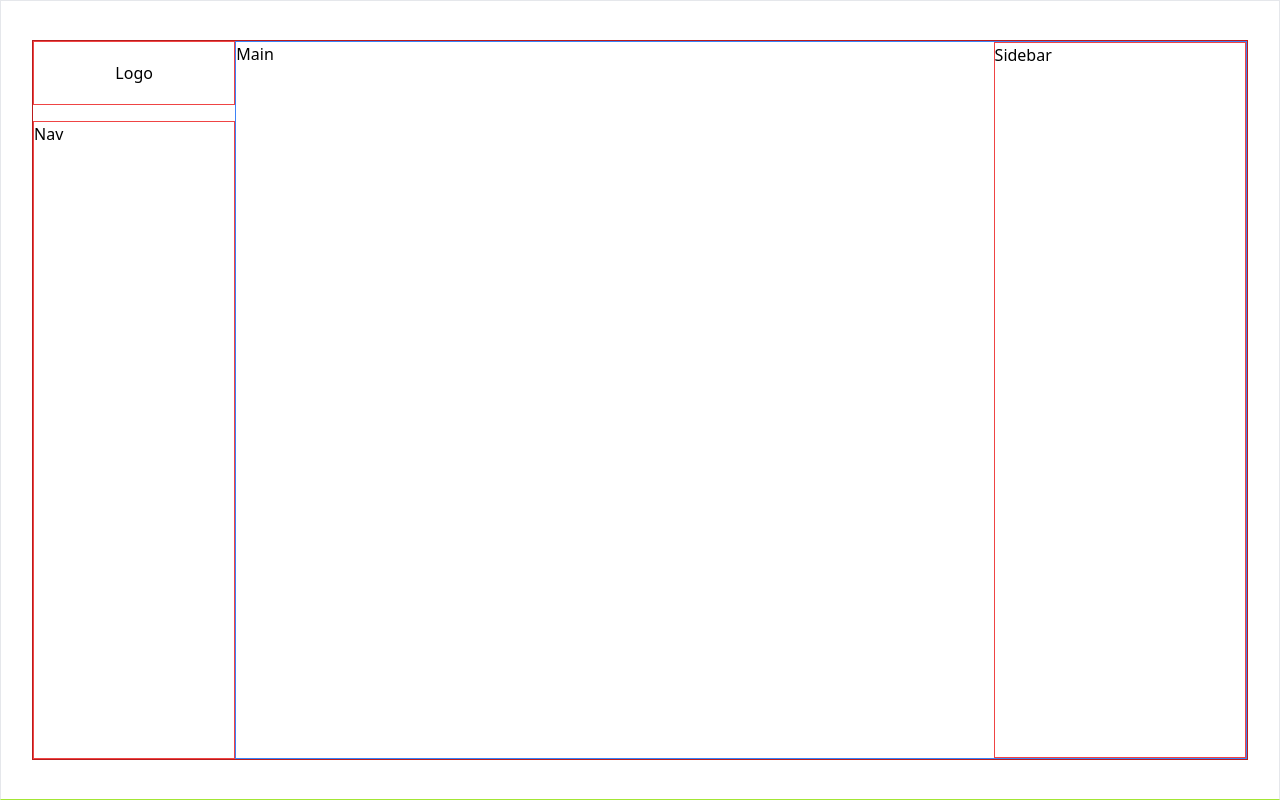
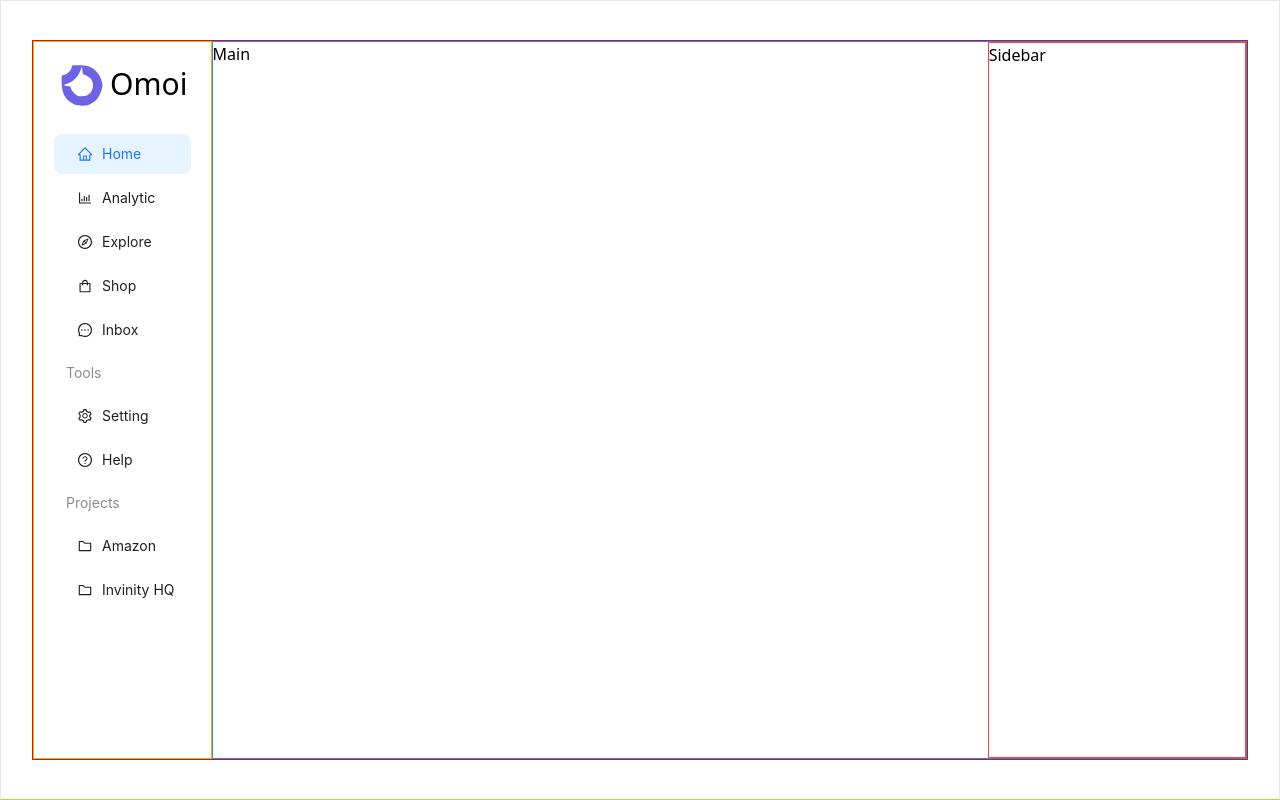
Before and after one commit to abhi-j0407/raftlabs-dashboard, a React (Vite) app: page / in a window 1280 px wide. Built offline with nearby package versions, Linux system fonts and the light colour scheme.

Commit message:
Sidebar added

```diff
--- a/package.json
+++ b/package.json
@@ -10,6 +10,7 @@
     "preview": "vite preview"
   },
   "dependencies": {
+    "@ant-design/icons": "^5.2.6",
     "antd": "^5.9.4",
     "react": "^18.2.0",
     "react-dom": "^18.2.0"
--- a/src/components/Menu/Menu.jsx
+++ /dev/null
@@ -1,10 +0,0 @@
-const Menu = () => {
-  return (
-    <div className=" w-1/6 flex flex-col gap-4">
-      <div className=" min-h-[4rem] border border-red-500 grid place-content-center">Logo</div>
-      <div className=" border border-red-500 flex-grow">Nav</div>
-    </div>
-  );
-};
-
-export default Menu;
--- /dev/null
+++ b/src/components/Menu/SideMenu.jsx
@@ -0,0 +1,71 @@
+import Sider from "antd/es/layout/Sider";
+import { menuItems } from "../../constants";
+import { Button, Menu } from "antd";
+import { useState } from "react";
+
+function getItem(label, key, icon, children, type) {
+  return {
+    key,
+    icon,
+    children,
+    label,
+    type,
+  };
+}
+
+const SideMenu = () => {
+
+  const items = menuItems.map((menuItem) =>
+    getItem(
+      menuItem.title,
+      menuItem.title,
+      menuItem.icon,
+      menuItem.children?.map((child) =>
+        getItem(child.title, child.title, child.icon),
+      ),
+      menuItem.type,
+    ),
+  );
+
+  return (
+    <div className=" flex flex-col gap-4  px-4 md:px-0 py-2 border border-yellow-500">
+      <div className=" flex min-h-[4rem] items-center justify-start text-center">
+        <svg
+          version="1.0"
+          xmlns="http://www.w3.org/2000/svg"
+          width="45.000000pt"
+          height="45.000000pt"
+          viewBox="0 0 70.000000 72.000000"
+          preserveAspectRatio="xMidYMid meet"
+        >
+          <g
+            transform="translate(0.000000,72.000000) scale(0.100000,-0.100000)"
+            fill="#6E62E5"
+            stroke="none"
+          >
+            <path
+              d="M250 537 c0 -31 -53 -86 -90 -93 l-30 -6 0 -78 c0 -127 38 -204 127
+-256 40 -23 60 -28 118 -28 61 -1 76 3 115 28 25 16 53 39 64 50 30 34 66 123
+66 166 0 58 -40 140 -89 182 -50 43 -104 58 -205 58 -72 0 -76 -1 -76 -23z
+m145 -87 c20 0 74 -34 89 -56 38 -54 26 -135 -25 -179 -25 -20 -41 -25 -86
+-25 -51 0 -58 3 -94 39 -22 21 -39 48 -39 60 0 17 -6 21 -32 21 -56 0 -62 15
+-13 28 63 17 127 78 156 150 l24 57 3 -47 c2 -33 7 -48 17 -48z"
+            />
+          </g>
+        </svg>
+        <a href="#" className="pt-1 text-3xl md:hidden">
+          Omoi
+        </a>
+      </div>
+      <Menu
+          items={items}
+          className=" "
+          mode="inline"
+          defaultSelectedKeys="Home"
+        style={{ border: 'none' }}
+        />
+    </div>
+  );
+};
+
+export default SideMenu;
--- a/src/components/index.js
+++ b/src/components/index.js
@@ -1,3 +1,3 @@
-export { default as Menu } from "./Menu/Menu";
+export { default as SideMenu } from "./Menu/SideMenu";
 export { default as Main } from "./Main/Main";
 export { default as Sidebar } from "./Sidebar/Sidebar";
--- /dev/null
+++ b/src/constants/index.jsx
@@ -0,0 +1,60 @@
+import {
+  BarChartOutlined,
+  CompassOutlined,
+  FolderOutlined,
+  HomeOutlined,
+  MessageOutlined,
+  QuestionCircleOutlined,
+  SettingOutlined,
+  ShoppingOutlined,
+} from "@ant-design/icons";
+
+export const menuItems = [
+  {
+    title: "Home",
+    icon: <HomeOutlined />,
+  },
+  {
+    title: "Analytic",
+    icon: <BarChartOutlined />,
+  },
+  {
+    title: "Explore",
+    icon: <CompassOutlined />,
+  },
+  {
+    title: "Shop",
+    icon: <ShoppingOutlined />,
+  },
+  {
+    title: "Inbox",
+    icon: <MessageOutlined />,
+  },
+  {
+    title: "Tools",
+    type: "group",
+    children: [
+      {
+        title: "Setting",
+        icon: <SettingOutlined />,
+      },
+      {
+        title: "Help",
+        icon: <QuestionCircleOutlined />,
+      },
+    ],
+  },{
+    title: "Projects",
+    type: "group",
+    children: [
+      {
+        title: "Amazon",
+        icon: <FolderOutlined />,
+      },
+      {
+        title: "Invinity HQ",
+        icon: <FolderOutlined />,
+      },
+    ],
+  },
+];
--- a/src/pages/Dashboard.jsx
+++ b/src/pages/Dashboard.jsx
@@ -1,9 +1,9 @@
-import { Main, Menu, Sidebar } from "../components";
+import { Main, SideMenu, Sidebar } from "../components";
 
 const Dashboard = () => {
   return (
     <main className="flex border border-red-700 min-h-[90vh] w-[95vw] md:w-full">
-      <Menu />
+      <SideMenu />
       <div className=" flex-grow border border-blue-500 flex md:flex-col">
         <Main />
         <Sidebar />
```
Also changed, not shown: src/assets/logo.svg (added), 1 other file (tests, documents, lock files or other folders).
